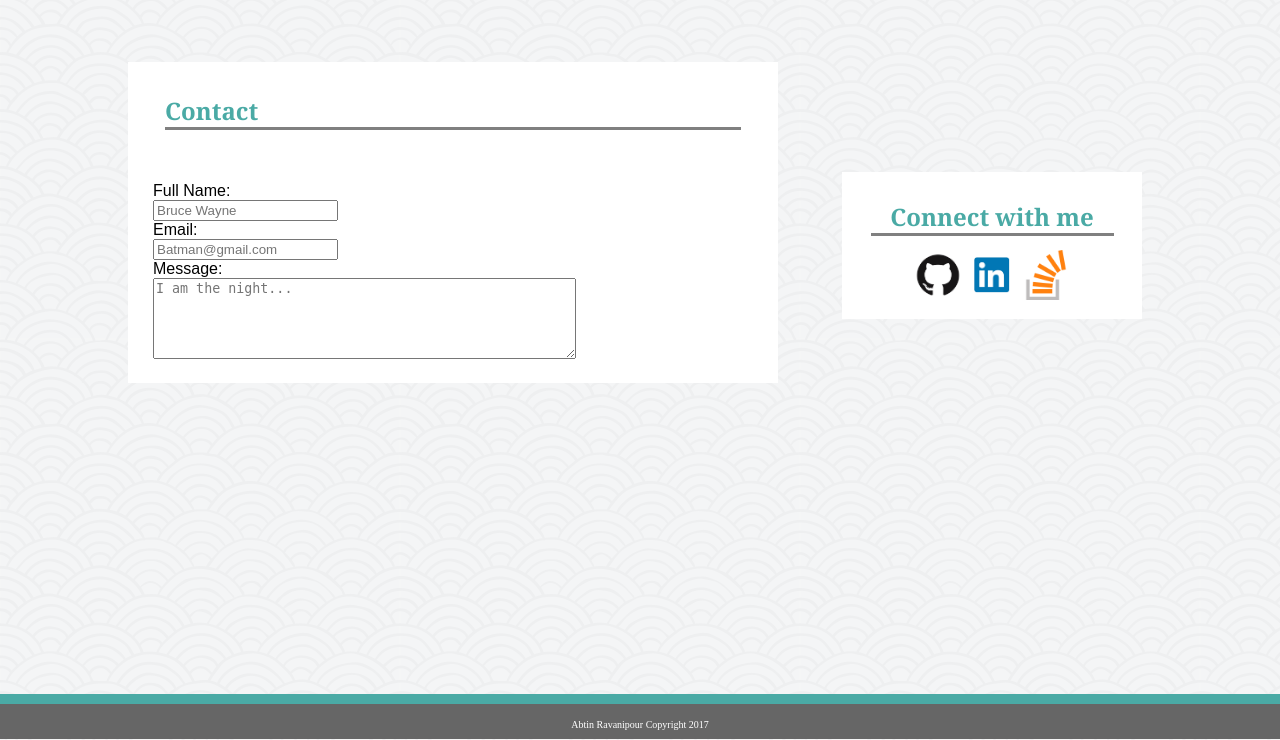
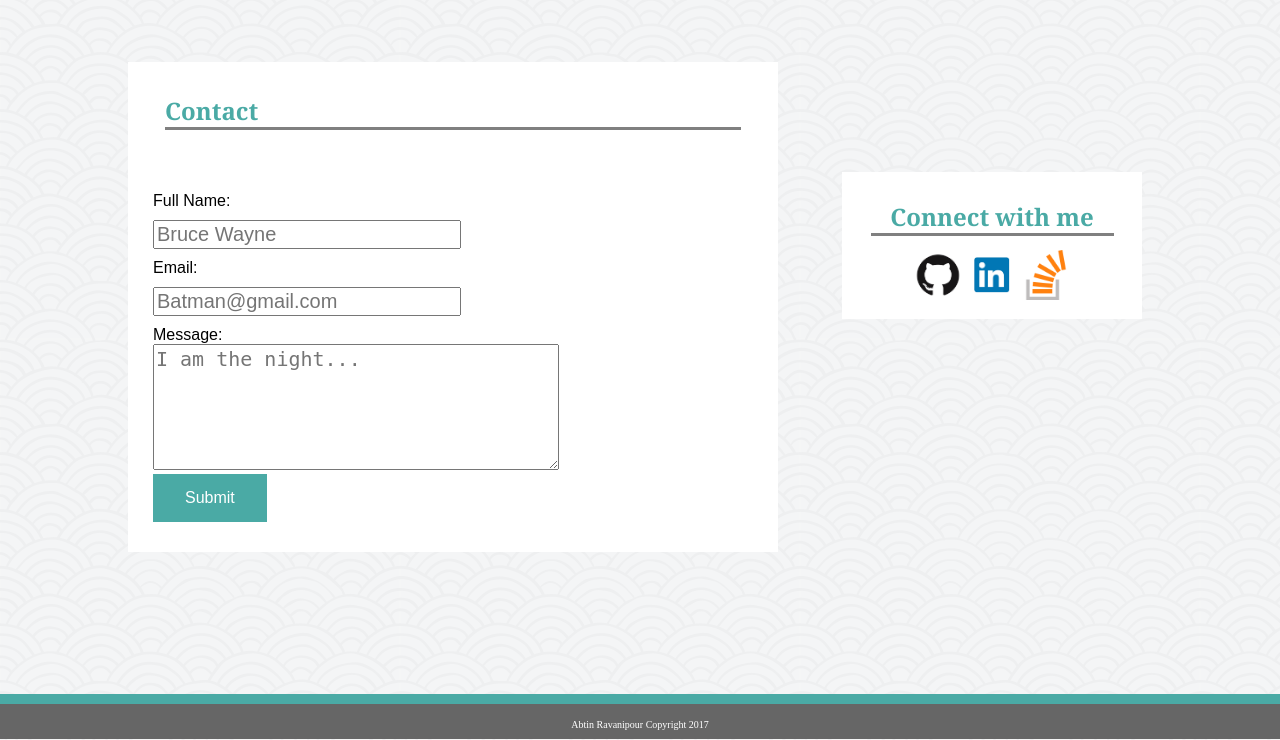
Before and after one commit to Cabtn-zz/Basic-Portfolio, a PHP site: page /contact.html in a window 1280 px wide. Shown: the part 61-801 px from the top of the page. Run offline with PHP 8.4, Linux system fonts and the light colour scheme.

Commit message:
seriously done

```diff
--- a/assets/css/style.css
+++ b/assets/css/style.css
@@ -88,7 +88,7 @@ form {
 p {
 	line-height: 2;
 	text-align: left;
-	padding: 1px;
+	color: #777777;
 }
 
 .contact  {
@@ -134,6 +134,8 @@ p {
 
 .fontreg {
 	font-color: #777777;
+	padding-bottom: 10px;
+	padding-top: 10px;
 }
 
 
@@ -190,3 +192,23 @@ p {
     opacity: 0.80;
 
 }
+.button {
+    background-color: #4aaaa5;
+    border: none;
+    color: white;
+    padding: 15px 32px;
+    text-align: center;
+    text-decoration: none;
+    display: inline-block;
+    font-size: 16px;
+}
+
+.div1 {
+    width: 300px;
+    font-size: 20px;
+}
+
+.div2 {
+	width: 400px;
+	font-size: 20px;
+}
--- a/contact.html
+++ b/contact.html
@@ -20,12 +20,16 @@
 	<section class="main">
 		<h1 class="teal"> Contact </h1>
 			<form>
-				  Full Name:<br>
-				  <input type="text" name="fullname" placeholder="Bruce Wayne"><br>
-				  Email:<br>
-				  <input type="text" name="email" placeholder="Batman@gmail.com"><br>
-				  Message:<br>
-				  <textarea rows="5" cols="50" name="description" placeholder="I am the night..."></textarea>
+				  <div class="fontreg">Full Name:</div>
+				  <input class="div1" type="text" name="fullname" placeholder="Bruce Wayne">
+
+				  <div class="fontreg">Email:</div>
+				  <input class="div1" type="text" name="email" placeholder="Batman@gmail.com">
+
+				  <div class="fontreg">Message:<div>
+				  <textarea class="div2" rows="5" cols="50" name="description" placeholder="I am the night..."></textarea>
+				  <br>
+				  <input class="button" type="submit" value="Submit" action="action_page.php">
 
 			</form>
 	</section>
--- a/index.html
+++ b/index.html
@@ -23,11 +23,10 @@
 		<img class="bio" src= "assets/images/bio.jpg">
 
 		<p>
-		My name is Abtin Ravanipour, I work on the ads team at Reddit. When I'm not looking at ads I enjoy spending time with my imaginary friends Jack and Jill. On weekends I enjoy drinking alone and crying myself to sleep.
-		That's all. Good day sir/madame
+		My name is Abtin Ravanipour, I work on the ads team at Reddit. When I'm not looking at ads I enjoy spending time with my imaginary friends Jack and Jill. I'm so lonely.
 		</p>
 		<p>
-		But wait there is more. A poem before you walk out the door. The stories to come you will see. All with tones of melancholy. A plan that all shall one day embrace. In order to make a perfecty society in space.
+		In all seriousness, I enjoy reading, working out, and learning new skills in my free time. I am excited to refine my coding abilities to one day get involved in artificial intelligence.
 		</p>
 	</section>
 	<aside class="main">
```
